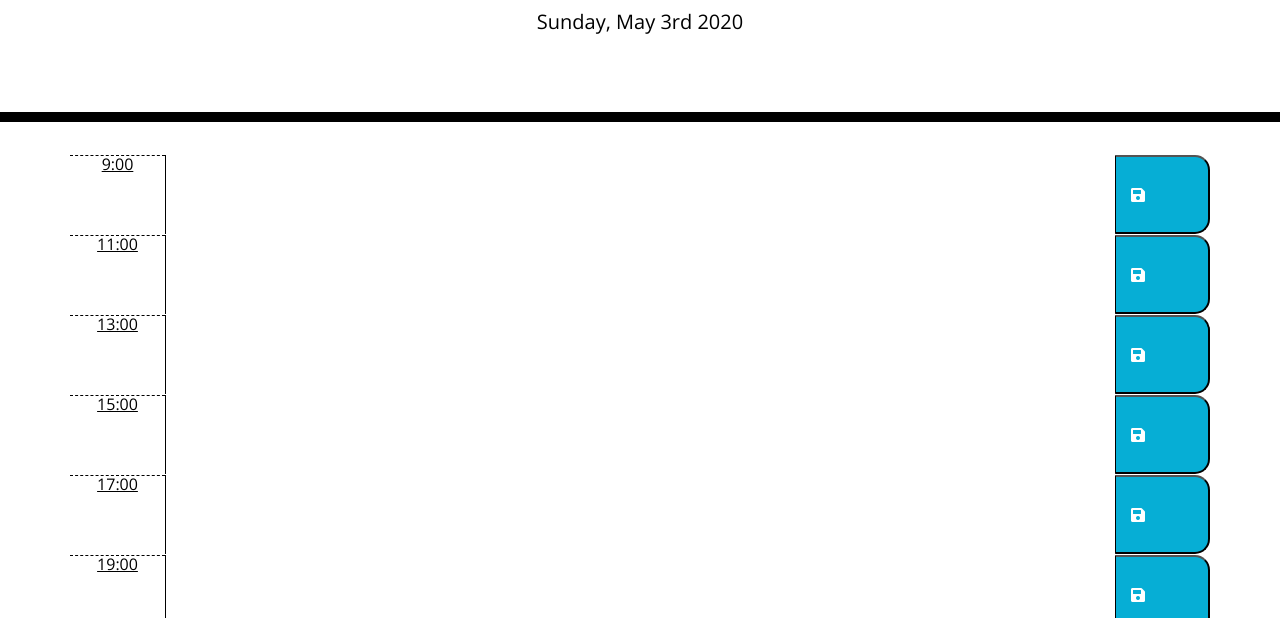
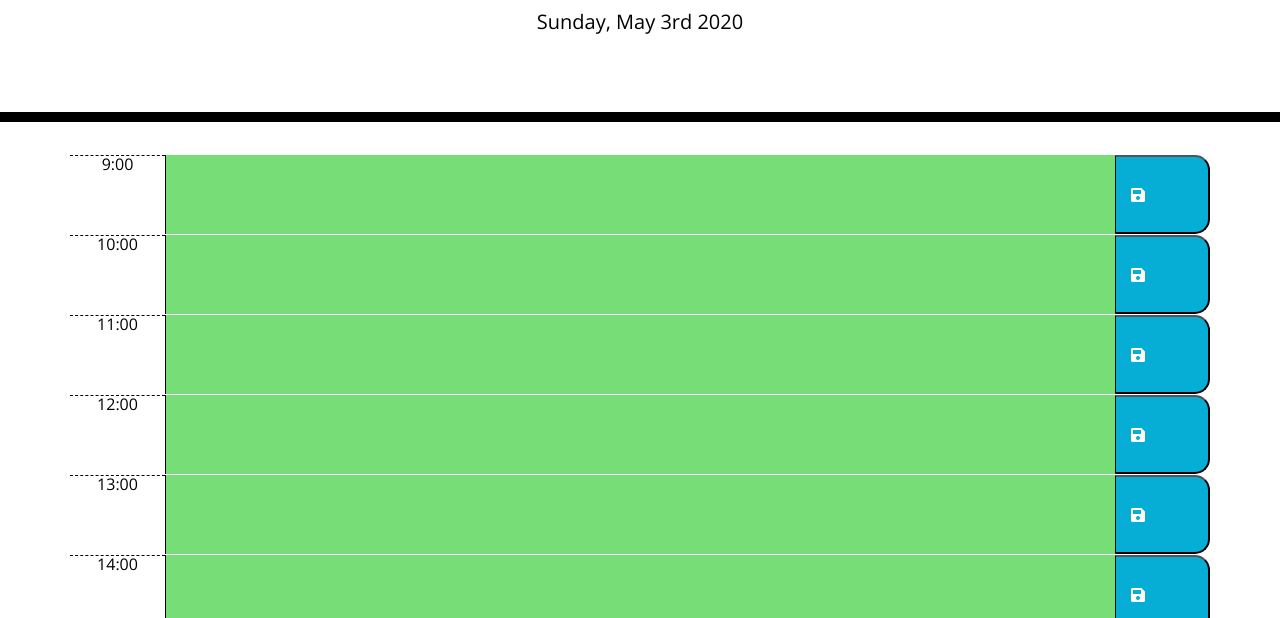
Before and after one commit to jonnikim/05WorkDayScheduler, a plain HTML site: page Develop/index.html in a window 1280 px wide. Shown: the part 182-800 px from the top of the page. Drawn offline with nearby package versions, Linux system fonts and the light colour scheme.

Commit message:
added check for current hour to add past/present/future classes. added basic save button function with id and textarea targets.

```diff
--- a/Develop/index.html
+++ b/Develop/index.html
@@ -60,28 +60,50 @@
         var container = $(".container");
 
         function init() {
+          var currentDay = $("#currentDay");
+          var currentDayVal = moment();
+          currentDay.text(currentDayVal.format("dddd, MMMM Do YYYY"));
+
           for (var i = 0; i < 8; i++) {
-            console.log("init" + (i + 1));
-            // var div = $("<div>");
+            // var hourBlock = $(".time-block .hour:first-child");
+            // hourBlock.css("text-decoration", "underline");
+
             var timeBlock = $("<div>");
+            var hour = $("<div>");
+            var textarea = $("<textarea>");
+            var button = $("<button>");
+            var icon = $("<i>");
+            var hourID = i + 9;
+            var hourDisplay = hourID + ":00";
+            var curHour = moment().format("H");
+
             timeBlock.addClass("row time-block");
-            var hour = $("<div>");
+            timeBlock.appendTo(container);
             hour.addClass("col-1 hour");
-            var hourID = i + 9;
             hour.attr("id", hourID);
-            var hourDisplay = hourID + i + ":00";
             hour.text(hourDisplay);
-            timeBlock.append(hour);
-            var textarea = $("<textarea>");
+            hour.appendTo(timeBlock);
             textarea.addClass("col-10");
-            timeBlock.append(textarea);
-            var button = $("<button>");
+            textarea.appendTo(timeBlock);
             button.addClass("col-1 saveBtn d-flex align-items-center");
-            var icon = $("<i>");
+            button.appendTo(timeBlock);
             icon.addClass("fas fa-save");
             icon.appendTo(button);
-            timeBlock.append(button);
-            container.append(timeBlock);
+
+            if (hourID < curHour) {
+              // console.log(hour.attr("id") + "past");
+              textarea.addClass("past");
+            } else if (hourID == curHour) {
+              // console.log(hour.attr("id") + "present");
+
+              textarea.addClass("present");
+            } else if (hourID > curHour) {
+              // console.log(hour.attr("id") + "future");
+
+              textarea.addClass("future");
+            } else {
+              return;
+            }
             // var timeBlock = $(".time-block");
             // var textArea = timeBlock.nextSibling;
             // var x = $(".time-block .saveBtn:nth-child(3)");
@@ -93,16 +115,16 @@
           }
         }
         init();
-        for (var i = 0; i < 8; i++) {
-          // console.log(i);
-        }
-
-        var currentDay = $("#currentDay");
-        var currentDayVal = moment();
-        currentDay.text(currentDayVal.format("dddd, MMMM Do YYYY"));
-
-        var hourBlock = $(".time-block .hour:first-child");
-        hourBlock.css("text-decoration", "underline");
+        $(".saveBtn").on("click", function() {
+          var text = $(this)
+            .prev()
+            .val();
+          var id = $(this)
+            .prev()
+            .prev()
+            .attr("id");
+          console.log(id + text);
+        });
         // hourBlock.text("test");
       });
     </script>
```
